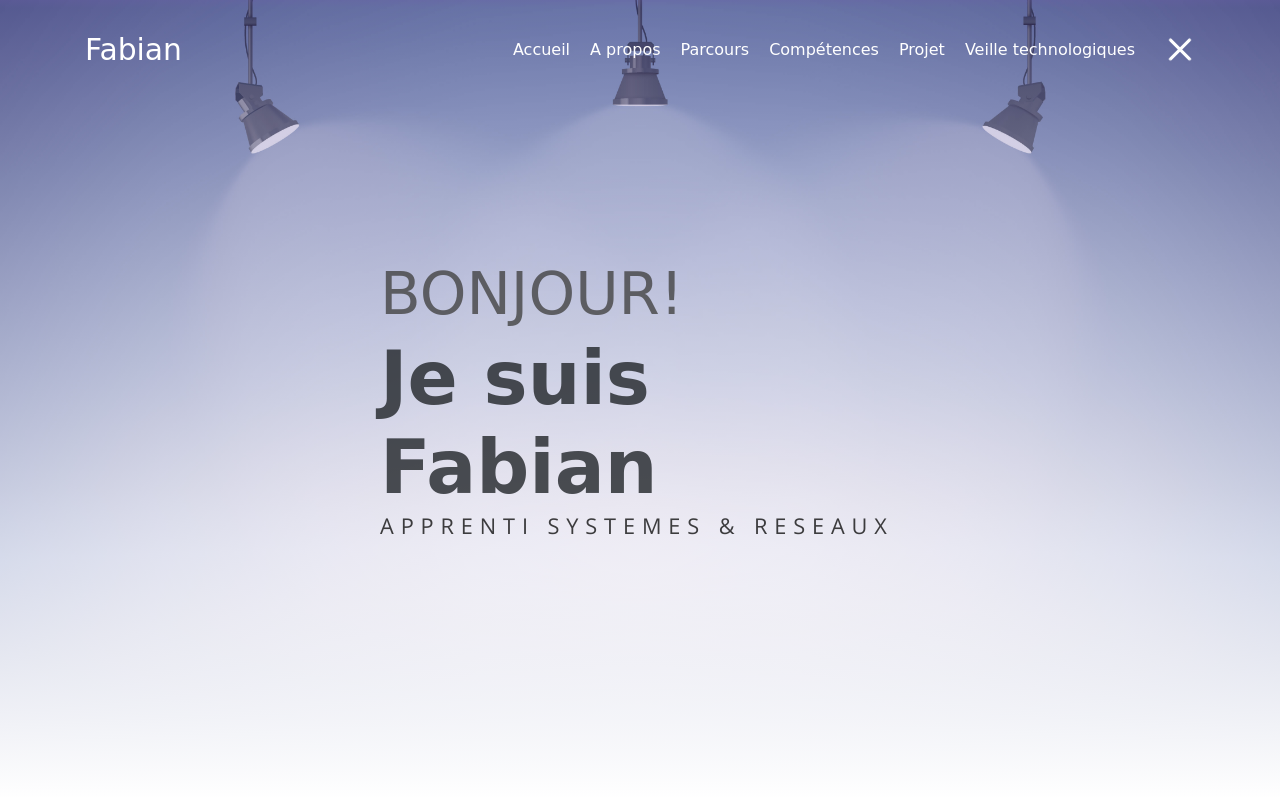
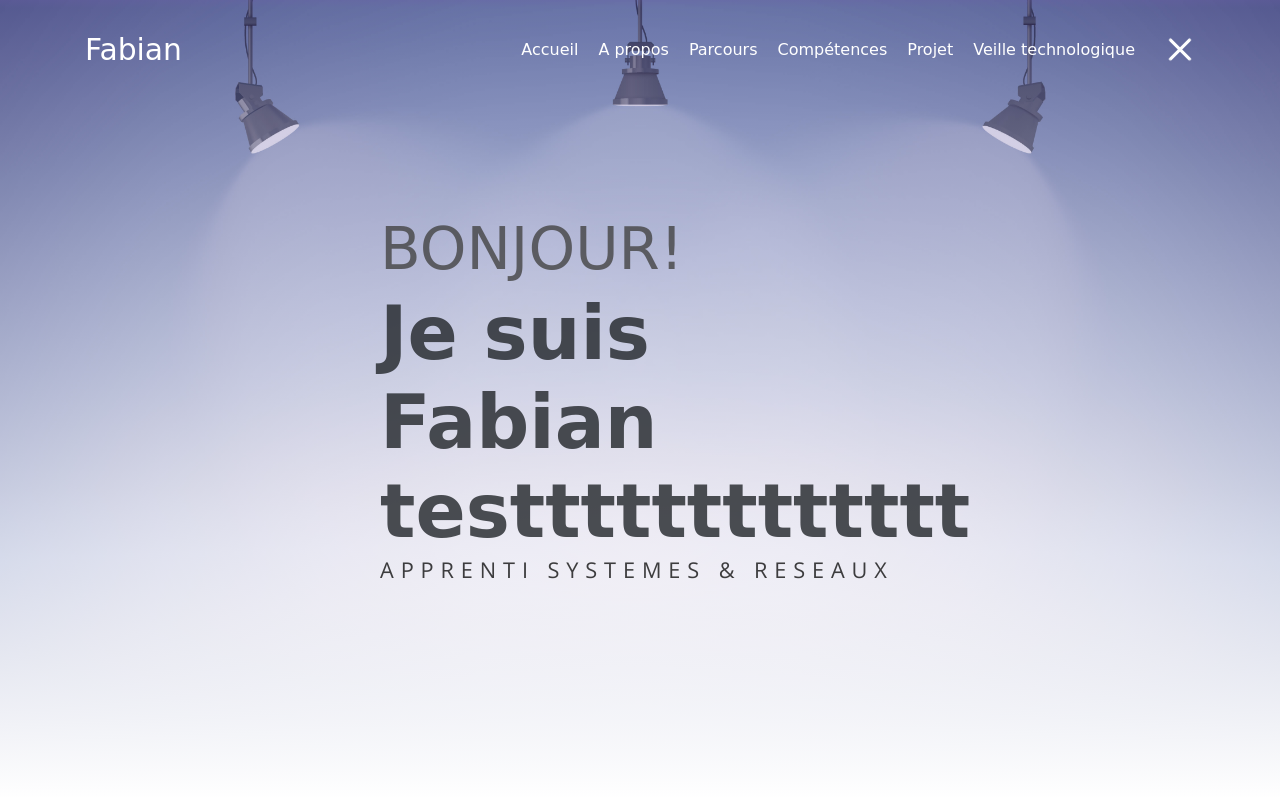
Before and after one commit to fabian-graner/Portfolio, a website: page public_html/index.html in a window 1280 px wide. Both pictures are taken after a click on the link 1180 px from the left and 50 px from the top of the page. Shown: the top 797 px of the page. Drawn offline with nearby package versions, Linux system fonts and the light colour scheme; a web font is replaced by a local one.

Commit message:
Update index.html

```diff
--- a/public_html/index.html
+++ b/public_html/index.html
@@ -34,7 +34,7 @@
                     <a class="link" href="#projets">Projet</a>
                 </li>
                 <li class="item">
-                    <a class="link" href="#veille">Veille technologiques</a>
+                    <a class="link" href="#veille">Veille technologique</a>
                 </li>
 
                 </li>
@@ -53,7 +53,7 @@
         <div class="header-content container">
             <h1 class="header-title">
                 <span class="up">BONJOUR!</span>
-                <span class="down">Je suis Fabian</span>
+                <span class="down">Je suis Fabian testtttttttttttt</span>
             </h1>
             <p class="header-subtitle">APPRENTI SYSTEMES & RESEAUX</p>
 
```
